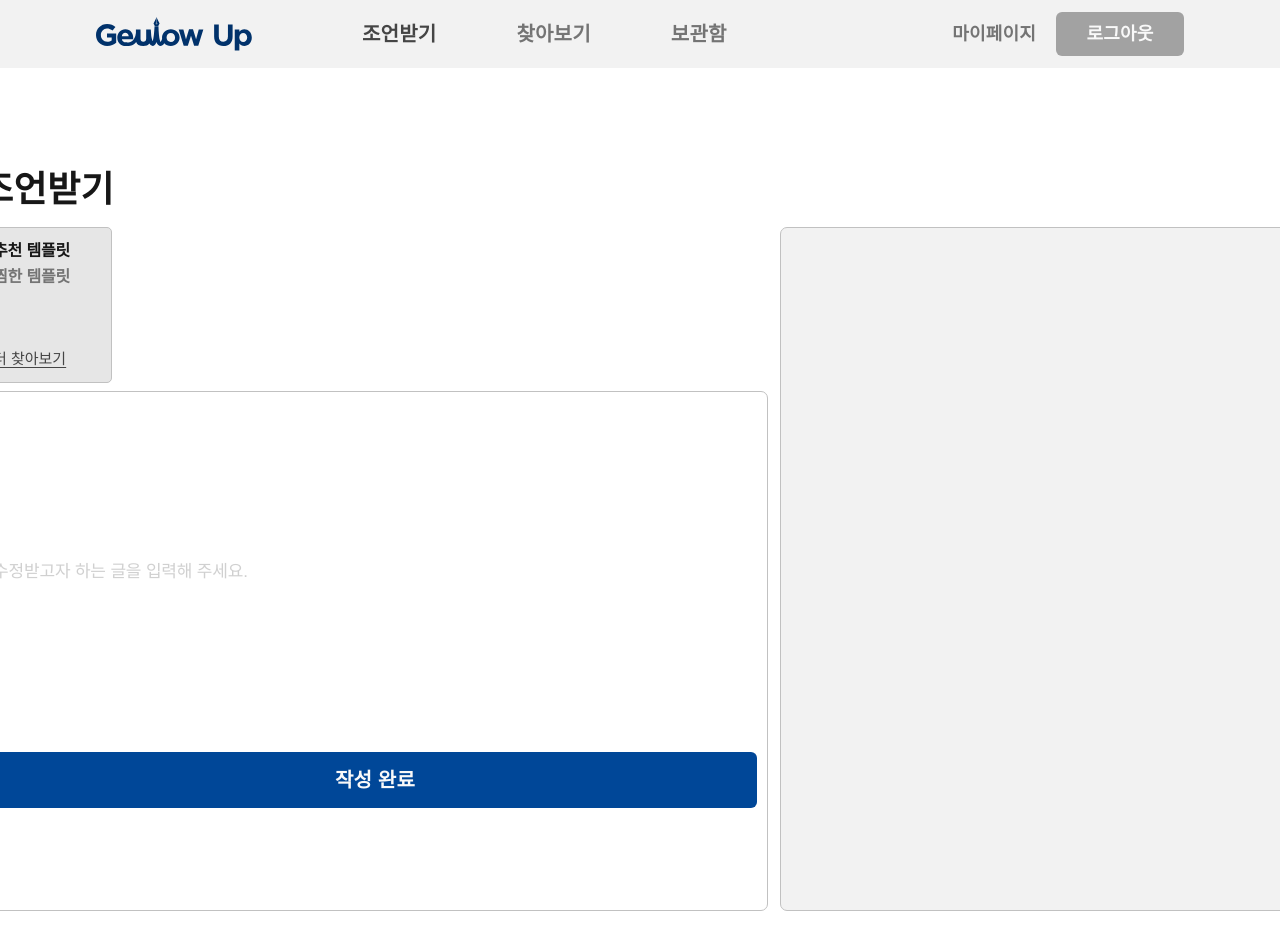
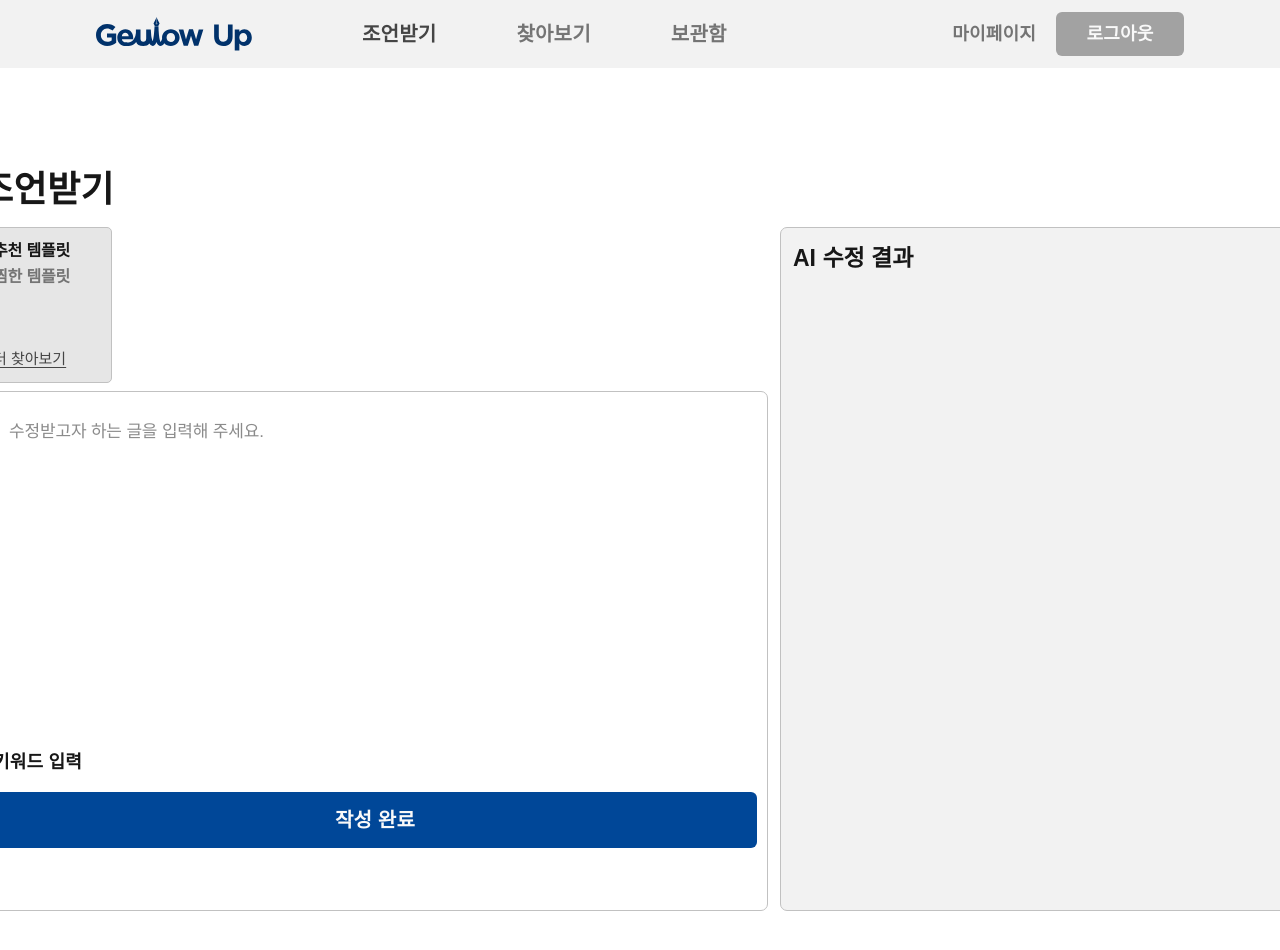
Before and after one commit to 2025-1-alpha/fe_geulowup, a Next.js app: page /advice in a window 1280 px wide. Shown: the top 950 px of the page. Built offline with nearby package versions, Linux system fonts and the light colour scheme; a web font is replaced by a local one.

Commit message:
feat: 조언받기 입력 퍼블리싱

```diff
--- a/src/app/(layout)/advice/_components/AdviceEditor/index.tsx
+++ b/src/app/(layout)/advice/_components/AdviceEditor/index.tsx
@@ -1,20 +1,40 @@
+'use client';
+
+import { useState } from 'react';
 import { Spacing } from '@/components/ui/Spacing';
 import AdviceInputArea from '../AdviceInputArea';
 import AdviceResult from '../AdviceResultBox';
 import RecommendTemplates from '../RecommendTemplates';
 
 export default function AdviceEditor() {
+  const [draftContent, setDraftContent] = useState('');
+  const [adviceContent, setAdviceContent] = useState('');
+
+  const handleChangeDraftContent = (value: string) => {
+    setDraftContent(value);
+  };
+
+  const handleSubmit = () => {
+    // 임시 코드 : 현재는 입력 그대로 set함
+    setAdviceContent(draftContent);
+
+    // TODO : API 연결 시 여기서 보내고, 작성된 글 set하기
+  };
+
   return (
     <section className="flex">
-      {/* AI 토글 넣기 */}
       <section className="flex">
         <section className="flex flex-col">
           <RecommendTemplates />
           <Spacing size={8} />
-          <AdviceInputArea></AdviceInputArea>
+          <AdviceInputArea
+            draftContent={draftContent}
+            onChangeDraftContent={handleChangeDraftContent}
+            onSubmit={handleSubmit}
+          />
         </section>
-        <Spacing size={12} horizontal={true} />
-        <AdviceResult />
+        <Spacing size={12} horizontal />
+        <AdviceResult content={adviceContent} />
       </section>
     </section>
   );
--- a/src/app/(layout)/advice/_components/AdviceInputArea/index.tsx
+++ b/src/app/(layout)/advice/_components/AdviceInputArea/index.tsx
@@ -1,16 +1,45 @@
+'use client';
+
 import { Button } from '@/components/ui/Button';
 import { Spacing } from '@/components/ui/Spacing';
 
-export default function AdviceInputArea() {
+interface AdviceInputAreaProps {
+  draftContent: string;
+  onChangeDraftContent: (value: string) => void;
+  onSubmit: () => void;
+}
+
+export default function AdviceInputArea({
+  draftContent,
+  onChangeDraftContent,
+  onSubmit,
+}: AdviceInputAreaProps) {
+  const handleSubmit = (e: React.FormEvent<HTMLFormElement>) => {
+    e.preventDefault();
+    onSubmit(); // 작성 완료 시 부모로 알림 -> 이후 result에서 API 호출하도록
+  };
+
   return (
-    <form className="border-layout-grey3 flex h-[520px] w-[788px] flex-col rounded-[7px] border p-3">
-      <input
-        type="input"
-        placeholder="수정받고자 하는 글을 입력해 주세요."
-        className="body-md text-layout-grey4 flex h-[336px] w-[760px] items-start"
-      />
+    <form
+      onSubmit={handleSubmit}
+      className="border-layout-grey3 flex h-[520px] w-[788px] flex-col rounded-[7px] border p-3"
+    >
+      <div className="relative h-[336px] w-[760px]">
+        <textarea
+          placeholder="수정받고자 하는 글을 입력해 주세요."
+          value={draftContent}
+          onChange={(e) => onChangeDraftContent(e.target.value)}
+          className="body-md text-layout-grey7 absolute top-0 left-0 h-full w-full resize-none p-4"
+        />
+      </div>
       <Spacing size={12} />
-      <Button size="large">작성 완료</Button>
+      <p className="button-md">키워드 입력</p>
+      <Spacing size={8} />
+      {/* TODO : 인풋태그 머지되면 넣기 */}
+      <Spacing size={12} />
+      <Button size="large" type="submit">
+        작성 완료
+      </Button>
     </form>
   );
 }
--- a/src/app/(layout)/advice/_components/AdviceResultBox/index.tsx
+++ b/src/app/(layout)/advice/_components/AdviceResultBox/index.tsx
@@ -1,5 +1,16 @@
-export default function AdviceResult() {
+import { Spacing } from '@/components/ui/Spacing';
+
+interface AdviceResultProps {
+  content: string;
+}
+
+export default function AdviceResult({ content }: AdviceResultProps) {
   return (
-    <section className="border-layout-grey3 bg-layout-grey1 flex h-[684px] w-[520px] flex-col rounded-[7px] border px-3 py-4"></section>
+    <section className="border-layout-grey3 bg-layout-grey1 flex h-[684px] w-[520px] flex-col rounded-[7px] border px-3 py-4">
+      <p className="title-sm text-layout-grey7">AI 수정 결과</p>
+      <Spacing size={12} />
+      <div className="body-md text-layout-grey7 whitespace-pre-wrap">{content}</div>
+      {/* TODO : svg 버튼들 추가하기 */}
+    </section>
   );
 }
```
